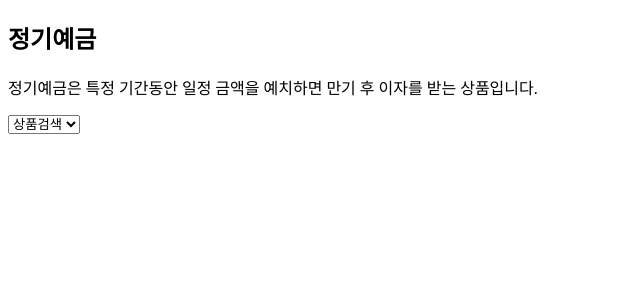
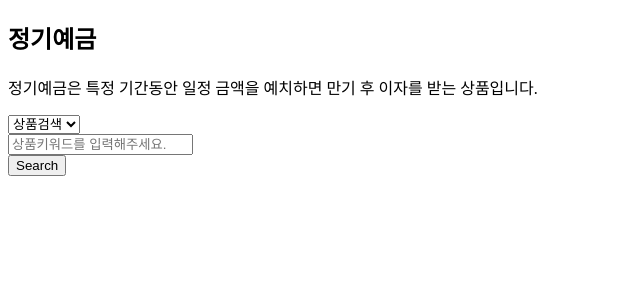
Before and after one commit to MiranLeeeee/Sparta-Web-Prj, a Flask app: template project/templates/deposit.html in a window 1280 px wide. Shown: the part 204-504 px from the top of the page, without its empty margins (0-640 px from the left). Run offline with Flask 2, Linux system fonts and the light colour scheme; the template is opened without the code that fills it, so the values that code supplies are empty.

Commit message:
update deposit.html (search)

```diff
--- a/project/templates/deposit.html
+++ b/project/templates/deposit.html
@@ -35,7 +35,21 @@
 				<option value="은행검색">은행검색</option>
 			</select>
 		</div>
-		<!--검색 결과 부분 -->
+		<!--검색옵션 select할때 각각 보이는 부분-->
+		<div class="row uniform" id="queryDiv">
+				<div class="9u 12u$(small)">
+					<input type="text" name="query" id="query" value="" placeholder="상품키워드를 입력해주세요.">
+				</div>
+				<div class="3u$ 12u$(small)">
+					<input type="button" value="Search" id="searchBtn" onclick="searchProducts()">
+				</div>
+			</div>
+			<div id = "selectDiv" style="display: none;">
+				<select id="select_banks" onchange="searchByBankName();">
+				</select>
+			</div>
+		</div>
+		<br>
 		<!--페이징 -->
 	</div><!--inner end -->
 </section>
```
